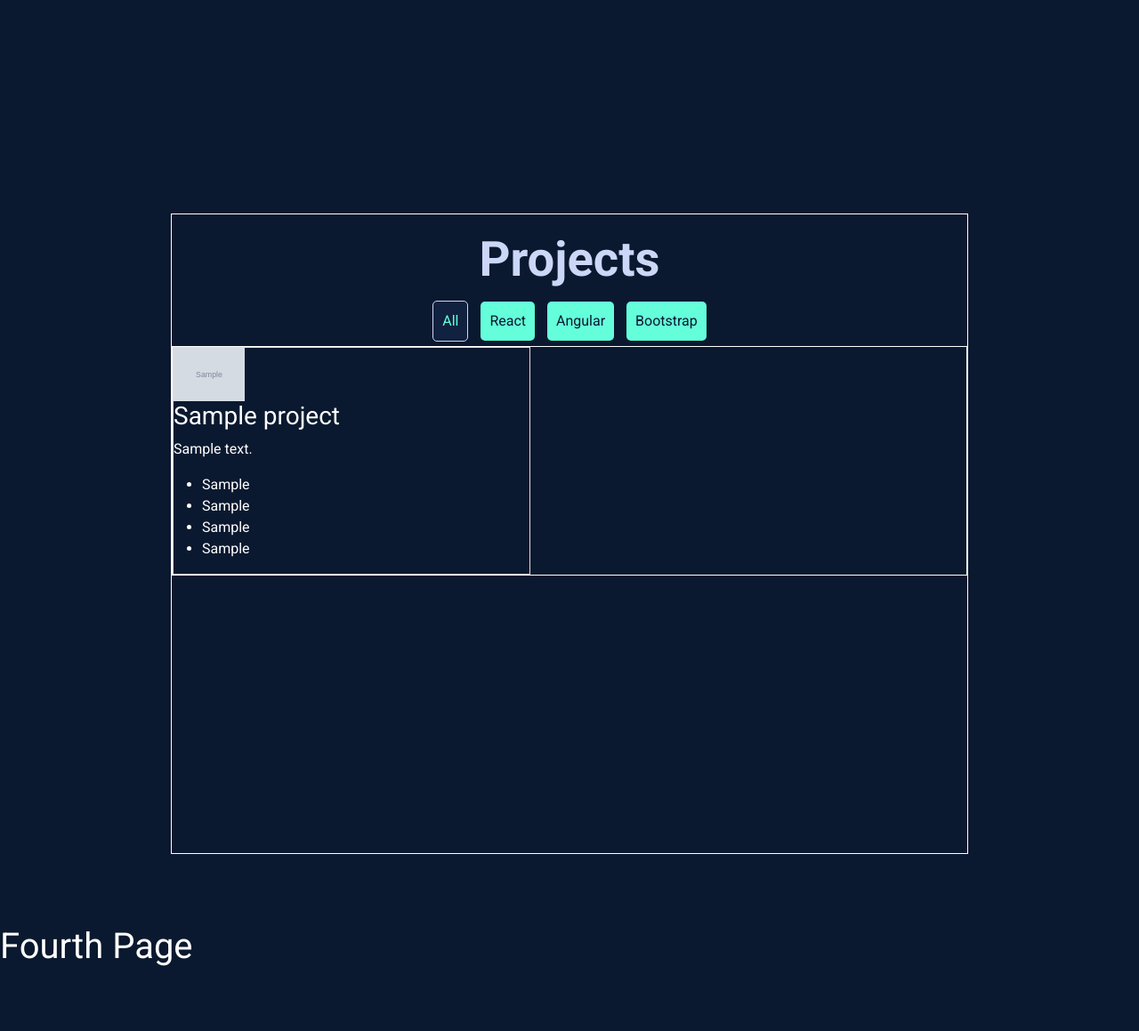
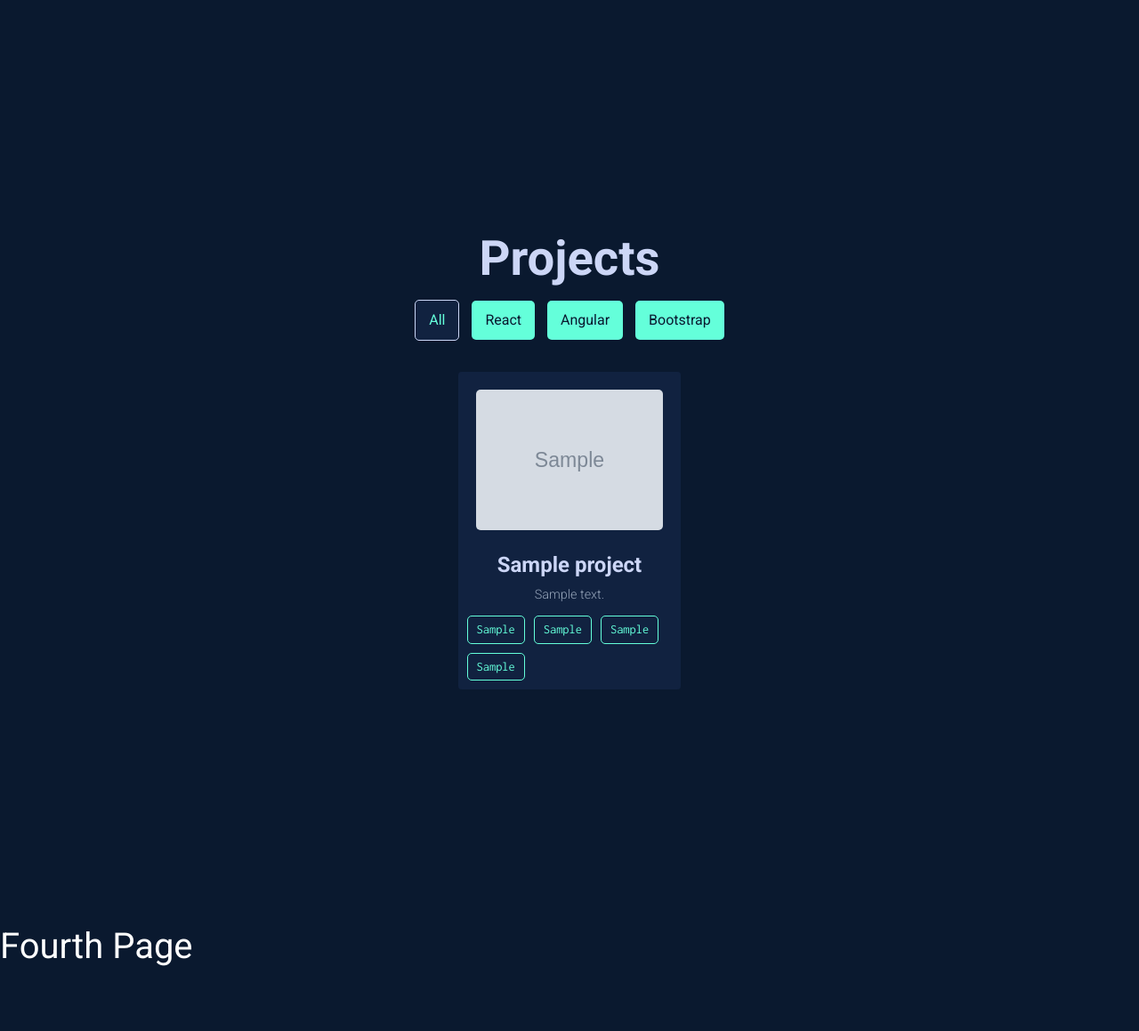
Before and after one commit to arekbauer/Personal-Portfolio-Project, a Django app: template portfolio/templates/portfolio/home.html in a window 1280 px wide. Shown: the part 646-1805 px from the top of the page at 89% size. Run offline with Django 3.2, Linux system fonts and the light colour scheme; the template is opened without the code that fills it: most values are stand-ins (such as "Sample title", 1, 10 or a date in 2020); grey boxes marked "Sample" are stand-in pictures; some libraries are stand-ins or nearby versions.

Commit message:
Fix Project Section

```diff
--- a/portfolio/static/portfolio/css/projects.css
+++ b/portfolio/static/portfolio/css/projects.css
@@ -1,9 +1,12 @@
+a {
+    text-decoration: none;
+}
+
 .container-projects{
     margin: 0 auto;
     width: 70%;
     margin-left:15%;
     height: 90vh;
-    border: solid white;
     border-width: 1px;
 }
 
@@ -27,7 +30,7 @@
 
 .project-filter-buttons button {
     margin: 5px;
-    padding: 10px;
+    padding: 10px 15px 10px 15px;
     border: none;
     border-radius: 5px;
     background: var(--cream);
@@ -48,14 +51,75 @@
 
 .projects-grid {
     display: flex;
-    border: 1px solid white;
+    /* border: 1px solid yellow; */
+    flex-wrap: wrap;
+    justify-content: center;
+    margin-top: 20px;
+    overflow: scroll;
 }
 
 .project-card {
-    border: 1px solid #ddd; /* Light grey border */
+    background-color: var(--mid-blue);
 
+    transition: 0.3s;
+    min-height: 300px;
+    min-width: 250px;
+    border-radius: 4px;
+    width: 28%;
+    margin: 10px;
 }
 
 .project-card img {
-    max-width: 20%;
+    width: 100%;
+    padding: 20px;
+    border-radius: 25px;
 }
+
+.project-card:hover {
+    box-shadow: 0 8px 16px 0 rgba(2,12,27,0.7);
+    color: var(--cream);
+}
+
+.project-card h3 {
+    color: var(--lighter-blue);
+    text-align: center;
+    font-family: var(--default-font);
+    font-weight: 700;
+    font-size: 1.5rem;
+    padding-top: 2%;
+}
+
+.project-card:hover h3 {
+    color: var(--cream);
+}
+
+
+.project-card p {
+    color: var(--clear-blue);
+    font-family: var(--default-font);
+    font-weight: 300;
+    text-align: center;
+    font-size: 0.9rem;
+    margin: 3%;
+}
+
+.project-card > .skills {
+    margin: 5px;
+    display: flex;
+    flex-wrap: wrap;
+}
+
+.project-card > .skills > span {
+    /* colouring */
+    border: 1px solid var(--cream);
+    color: var(--cream);
+    background-color: var(--mid-blue);
+    font-family: var(--code-font);
+    font-size: 0.9rem;
+
+    /* positional */
+    border-radius: 5px;
+    padding: 4px 10px 4px 10px;
+    position: relative;
+    margin: 5px;
+}
--- a/portfolio/templates/portfolio/projects.html
+++ b/portfolio/templates/portfolio/projects.html
@@ -12,32 +12,26 @@
     <div class="projects-grid">
       {% for project in projects %}
       <div class="project-card">
-            {% if project.url %}
-            <a href="{{ project.url }}"><img src="{{ project.image.url }}"></a>
-            {% endif %}
-            <div class="project-details">
-                <h3>{{ project.title }}</h3>
+        <img src="{{ project.image.url }}">
+        <a href="{{ project.url }}" target="_blank"><h3>{{ project.title }}</h3></a>
           <p>{{ project.description }}</p>
-                <ul>
           <div class="skills">
               {% if project.skill1 %}
-                    <li>{{ project.skill1 }}</li>
+              <span>{{ project.skill1 }}</span>
               {% endif %}
               {% if project.skill2 %}
-                    <li>{{ project.skill2 }}</li>
+              <span>{{ project.skill2 }}</span>
               {% endif %}
               {% if project.skill3 %}
-                    <li>{{ project.skill3 }}</li>
+              <span>{{ project.skill3 }}</span>
               {% endif %}
               {% if project.skill4 %}
-                    <li>{{ project.skill4 }}</li>
+              <span>{{ project.skill4 }}</span>
               {% endif %}
           </div>
       </div>
+      {% endfor %}
     </div>
-    </div>
-
-    {% endfor %}
 </div>
 
 <!-- <div class="projects-grid">
```
Also changed, not shown: db.sqlite3, media/portfolio/images/googleCalendar.png (added), media/portfolio/images/googleCalendar_XTY5CHS.png (added), media/portfolio/images/googleCalendar_belP7u4.png (added), media/portfolio/images/googleCalendar_veUwQIR.png (added), portfolio/static/portfolio/logo_big.png (deleted), portfolio/static/portfolio/projects/googleCalendar.png (added), 4 other files. Lines whose indentation alone changed are shown as unchanged.
